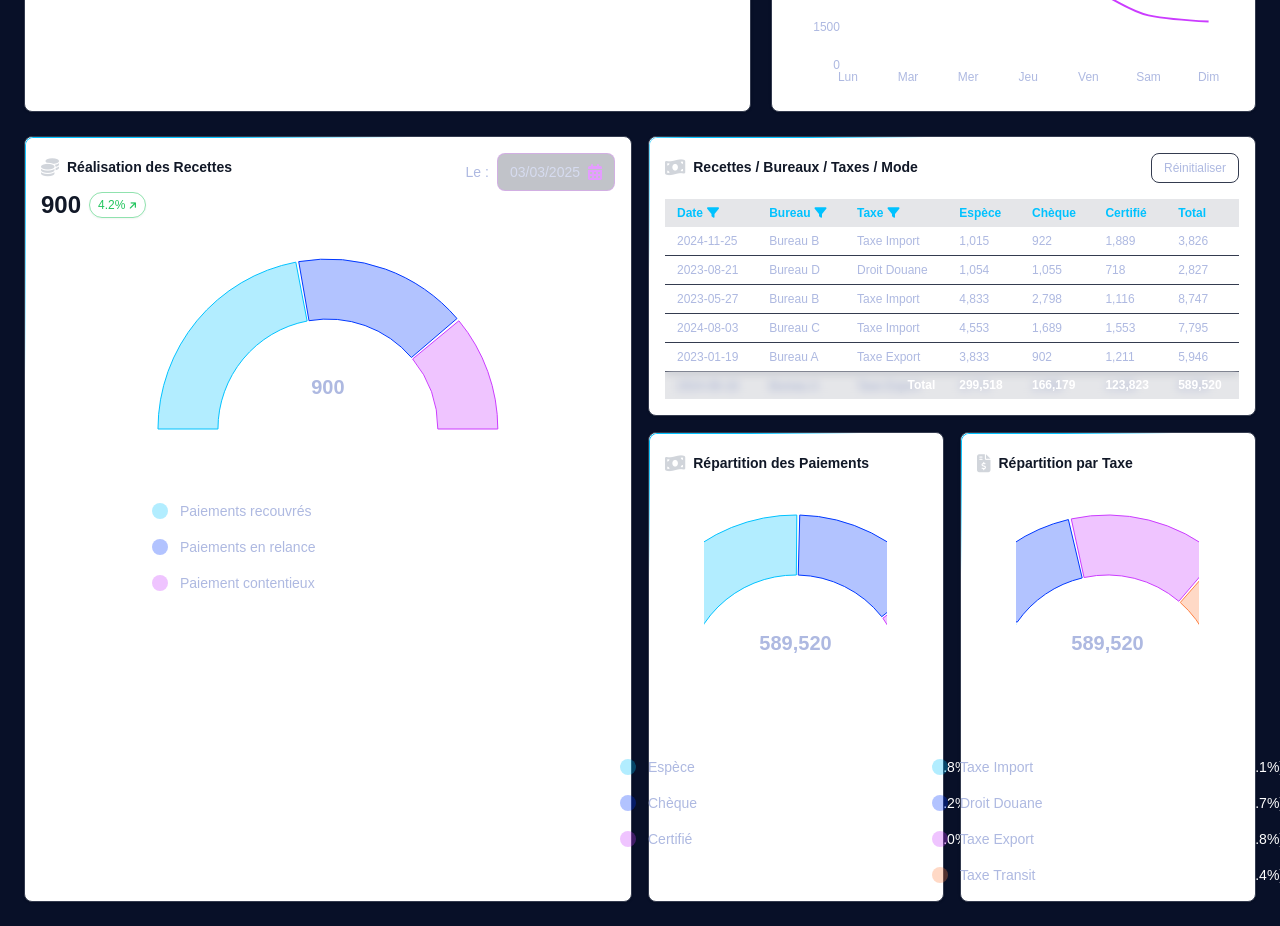
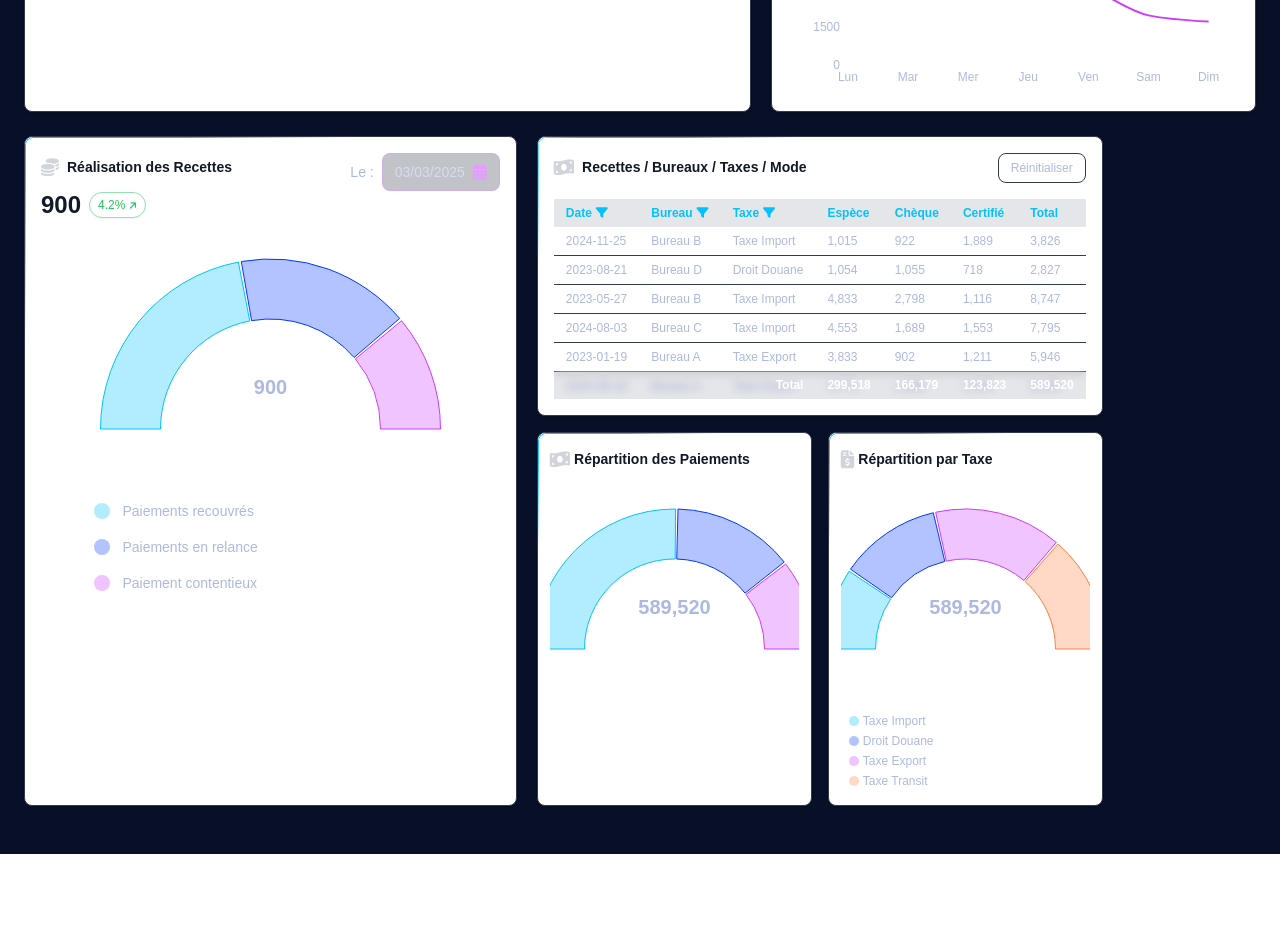
Before and after one commit to Kalixor/djib_2, a React (Vite) app: page / in a window 1280 px wide. Shown: the part 760-1686 px from the top of the page. After the commit the page ends 1614 px from the top, so only its background shows below. Built offline with nearby package versions, Linux system fonts and the light colour scheme; a web font is replaced by a local one.

Commit message:
Layouting

```diff
--- a/src/components/Dashboard.jsx
+++ b/src/components/Dashboard.jsx
@@ -296,7 +296,7 @@ export default function Dashboard({ filters, setFilters }) {
         </div>
       </div>
 
-      <div className="grid grid-cols-1 lg:grid-cols-2 gap-4">
+      <div className="flex gap-5 mb-6">
         <PieChartOffice filters={filters} setFilters={setFilters} />
         <PaymentTableCard />
       </div>
--- a/src/components/charts/PaymentTableCard.jsx
+++ b/src/components/charts/PaymentTableCard.jsx
@@ -105,7 +105,7 @@ export default function PaymentTableCard() {
   return (
     <div className="space-y-4">
       {/* Table Card */}
-      <div className="bg-white dark:bg-card p-4 rounded-lg shadow border border-[#343b4f] transition-all duration-300 relative overflow-hidden">
+      <div className="bg-white w-full dark:bg-card p-4 rounded-lg shadow border border-[#343b4f] transition-all duration-300 relative overflow-hidden">
         {/* Border gradient */}
         <div className="absolute inset-0 rounded-lg pointer-events-none"
              style={{
@@ -138,7 +138,7 @@ export default function PaymentTableCard() {
         </div>
 
         {/* Table */}
-        <div className="overflow-x-auto max-h-[200px] overflow-y-auto scrollbar-thin scrollbar-thumb-[#00c2ff]/50 scrollbar-track-[#343b4f]/20">
+        <div className="overflow-x-auto w-full max-h-[200px] overflow-y-auto scrollbar-thin scrollbar-thumb-[#00c2ff]/50 scrollbar-track-[#343b4f]/20">
           <table className="w-full text-xs text-left text-card-text">
             <thead className="sticky top-0 bg-brand-800/10 backdrop-blur-sm">
               <tr>
--- a/src/components/charts/PaymentTypePieChart.jsx
+++ b/src/components/charts/PaymentTypePieChart.jsx
@@ -40,7 +40,7 @@ export default function PaymentTypePieChart({ data }) {
   }
 
   return (
-    <div className="bg-white dark:bg-card p-4 rounded-lg shadow border border-[#343b4f] transition-all duration-300 relative">
+    <div className="bg-white dark:bg-card p-3 rounded-lg shadow border border-[#343b4f] transition-all duration-300 relative">
       <div className="absolute inset-0 rounded-lg pointer-events-none"
            style={{
              background: `radial-gradient(circle at 17% -3%, #00c2ff 0%, #00c2ff 10%, transparent 30%)`,
@@ -53,9 +53,9 @@ export default function PaymentTypePieChart({ data }) {
         <div className="bg-white dark:bg-card w-full h-full rounded-lg" />
       </div>
 
-      <div className="flex justify-between items-start mb-4">
-        <div className="flex flex-col gap-2">
-          <div className="flex items-center gap-2">
+      <div className="flex justify-between items-start mb-1">
+        <div className="flex flex-col gap-1">
+          <div className="flex items-center gap-1">
             <i className="fas fa-money-bill-wave text-lg text-gray-300 dark:text-card-text" />
             <h3 className="text-sm font-semibold text-gray-900 dark:text-card-text">
               Répartition des Paiements
@@ -64,8 +64,8 @@ export default function PaymentTypePieChart({ data }) {
         </div>
       </div>
 
-      <div className="flex flex-col justify-center items-center gap-2">
-        <div className="w-[70%] h-96">
+      <div className="flex flex-col justify-center items-center mt-8">
+        <div className="w-full h-72">
           <ResponsiveContainer width="100%" height="100%">
             <RePieChart margin={{ top: 0, right: 10, left: 10, bottom: 0 }}>
               <Pie
@@ -74,16 +74,16 @@ export default function PaymentTypePieChart({ data }) {
                 cy="50%"
                 startAngle={180}
                 endAngle={0}
-                innerRadius={110}
-                outerRadius={170}
+                innerRadius={90}
+                outerRadius={140}
                 paddingAngle={1}
                 dataKey="value"
                 onMouseEnter={onPieEnter}
                 onMouseLeave={onPieLeave}
                 activeIndex={activeIndex}
                 activeShape={{
-                  outerRadius: 175,
-                  innerRadius: 105,
+                  outerRadius: 145,
+                  innerRadius: 85,
                   fillOpacity: 1
                 }}
               >
@@ -104,35 +104,6 @@ export default function PaymentTypePieChart({ data }) {
             </RePieChart>
           </ResponsiveContainer>
         </div>
-
-        <div className="w-[22rem] flex flex-col justify-center mt-[-8rem]">
-          <div className="space-y-4">
-            {data.map((entry, index) => (
-              <div
-                key={index}
-                className="flex justify-between items-center"
-                onMouseEnter={() => onPieEnter(null, index)}
-                onMouseLeave={onPieLeave}
-              >
-                <div className="flex items-center gap-3">
-                  <div
-                    className="w-4 h-4 rounded-full transition-opacity"
-                    style={{
-                      backgroundColor: COLORS[index % COLORS.length],
-                      opacity: getOpacity(index)
-                    }}
-                  />
-                  <span className="text-sm font-medium text-card-text">
-                    {entry.name}
-                  </span>
-                </div>
-                <span className="text-sm font-medium text-white">
-                  {entry.value.toLocaleString()} ({((entry.value/total)*100).toFixed(1)}%)
-                </span>
-              </div>
-            ))}
-          </div>
-        </div>
       </div>
     </div>
   )
--- a/src/components/charts/PieChartOffice.jsx
+++ b/src/components/charts/PieChartOffice.jsx
@@ -73,7 +73,7 @@ export default function PieChartOffice({ filters, setFilters }) {
   }
 
   return (
-    <div className="bg-white dark:bg-card p-4 rounded-lg shadow border border-[#343b4f] transition-all duration-300 relative">
+    <div className="bg-white dark:bg-card w-[40%] p-4 rounded-lg shadow border border-[#343b4f] transition-all duration-300 relative">
       {/* Border gradient */}
       <div className="absolute inset-0 rounded-lg pointer-events-none"
            style={{
@@ -117,7 +117,7 @@ export default function PieChartOffice({ filters, setFilters }) {
       {/* Main Content */}
       <div className="flex flex-col justify-center items-center gap-2">
         {/* Chart */}
-        <div className="w-[70%] h-96">
+        <div className="w-[80%] h-96">
           <ResponsiveContainer width="100%" height="100%">
             <RePieChart margin={{ top: 0, right: 10, left: 10, bottom: 0 }}>
               <Pie
--- a/src/components/charts/TaxPieChart.jsx
+++ b/src/components/charts/TaxPieChart.jsx
@@ -40,7 +40,7 @@ export default function TaxPieChart({ data }) {
   }
 
   return (
-    <div className="bg-white dark:bg-card p-4 rounded-lg shadow border border-[#343b4f] transition-all duration-300 relative">
+    <div className="bg-white dark:bg-card p-3 rounded-lg shadow border border-[#343b4f] transition-all duration-300 relative">
       <div className="absolute inset-0 rounded-lg pointer-events-none"
            style={{
              background: `radial-gradient(circle at 17% -3%, #00c2ff 0%, #00c2ff 10%, transparent 30%)`,
@@ -53,9 +53,9 @@ export default function TaxPieChart({ data }) {
         <div className="bg-white dark:bg-card w-full h-full rounded-lg" />
       </div>
 
-      <div className="flex justify-between items-start mb-4">
-        <div className="flex flex-col gap-2">
-          <div className="flex items-center gap-2">
+      <div className="flex justify-between items-start mb-1">
+        <div className="flex flex-col gap-1">
+          <div className="flex items-center gap-1">
             <i className="fas fa-file-invoice-dollar text-lg text-gray-300 dark:text-card-text" />
             <h3 className="text-sm font-semibold text-gray-900 dark:text-card-text">
               Répartition par Taxe
@@ -64,8 +64,8 @@ export default function TaxPieChart({ data }) {
         </div>
       </div>
 
-      <div className="flex flex-col justify-center items-center gap-2">
-        <div className="w-[70%] h-96">
+      <div className="flex flex-col justify-center items-center mt-8">
+        <div className="w-full h-72">
           <ResponsiveContainer width="100%" height="100%">
             <RePieChart margin={{ top: 0, right: 10, left: 10, bottom: 0 }}>
               <Pie
@@ -74,16 +74,16 @@ export default function TaxPieChart({ data }) {
                 cy="50%"
                 startAngle={180}
                 endAngle={0}
-                innerRadius={110}
-                outerRadius={170}
+                innerRadius={90}
+                outerRadius={140}
                 paddingAngle={1}
                 dataKey="value"
                 onMouseEnter={onPieEnter}
                 onMouseLeave={onPieLeave}
                 activeIndex={activeIndex}
                 activeShape={{
-                  outerRadius: 175,
-                  innerRadius: 105,
+                  outerRadius: 145,
+                  innerRadius: 85,
                   fillOpacity: 1
                 }}
               >
@@ -105,8 +105,8 @@ export default function TaxPieChart({ data }) {
           </ResponsiveContainer>
         </div>
 
-        <div className="w-[22rem] flex flex-col justify-center mt-[-8rem]">
-          <div className="space-y-4">
+        <div className="w-full flex flex-col justify-center mt-[-5rem] px-2">
+          <div className="space-y-1">
             {data.map((entry, index) => (
               <div
                 key={index}
@@ -114,19 +114,19 @@ export default function TaxPieChart({ data }) {
                 onMouseEnter={() => onPieEnter(null, index)}
                 onMouseLeave={onPieLeave}
               >
-                <div className="flex items-center gap-3">
+                <div className="flex items-center gap-1">
                   <div
-                    className="w-4 h-4 rounded-full transition-opacity"
+                    className="w-2.5 h-2.5 rounded-full transition-opacity"
                     style={{
                       backgroundColor: COLORS[index % COLORS.length],
                       opacity: getOpacity(index)
                     }}
                   />
-                  <span className="text-sm font-medium text-card-text">
+                  <span className="text-xs font-medium text-card-text">
                     {entry.name}
                   </span>
                 </div>
-                <span className="text-sm font-medium text-white">
+                <span className="text-xs font-medium text-white ml-1">
                   {entry.value.toLocaleString()} ({((entry.value/total)*100).toFixed(1)}%)
                 </span>
               </div>
```
